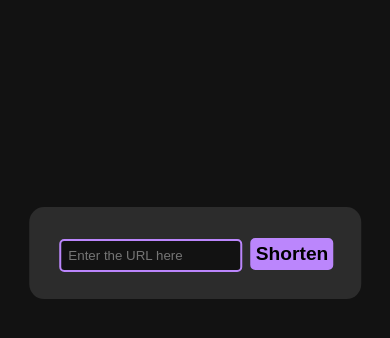
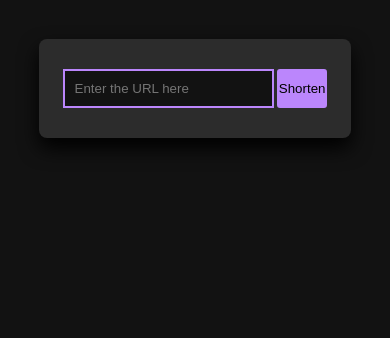
Before and after one commit to xemeds/tiny0, a Flask app: page / in a window 390 px wide. Shown: the top 338 px of the page. Run offline with Flask 2, Linux system fonts and the light colour scheme.

Commit message:
Made the home page more responsive

```diff
--- a/tiny0/static/style.css
+++ b/tiny0/static/style.css
@@ -1,30 +1,36 @@
-body {
+* {
     margin: 0;
     padding: 0;
     font-family: sans-serif;
-	background: #121212;
 }
 
-.form {
-	background: #2c2c2c;
-	border-radius: 15px;
-	padding: 7% 0;
-	position: absolute;
-	width: 85%;
-	top: 30%;
-	left: 50%;
-	transform: translate(-50%,-50%);
-	text-align: center;
+body {
+    background: #121212;
+
+}
+
+.container {
+    background-color: #2c2c2c;
+    border-radius: 8px;
+    padding: 30px 0px;
+    box-shadow: 0px 10px 20px #000000;
+    width: 80vw;
+    height: auto;
+    margin: 10% auto 0 auto;
+}
+
+.inputs {
+    display: flex;
+    justify-content: center;
 }
 
 .url {
     background: #121212;
     border: 2px solid #bb86fc;
-	border-radius: 5px;
-	padding: 2% 2%;
-	width: 50%;
-	margin-left: 2%;
     color: #ffffff;
+    width: 60%;
+    padding: 10px 10px;
+    margin-left: 3%;
 }
 
 .url:focus {
@@ -34,13 +40,10 @@ body {
 .submit {
     background: #bb86fc;
     border: 2px solid #bb86fc;
-	border-radius: 5px;
-	padding: 1% 1%;
+    border-radius: 3px;
+    color: #000000;
     display: inline-block;
-	margin: 1% 1% 0px 1%;
-	color: #000000;
-	font-weight: bold;
-	font-size: 120%;
+    margin: 0 3% 0 1%;
 }
 
 .submit:hover {
--- a/tiny0/templates/index.html
+++ b/tiny0/templates/index.html
@@ -1,9 +1,13 @@
 {% extends "layout.html" %}
 
 {% block body %}
-	<form method="POST" action="" class="form">
-		{{ form.hidden_tag() }}
-		{{ form.url(placeholder="Enter the URL here", class="url") }}
-		{{ form.submit(class="submit") }}
-	</form>
+	<div class="container">
+		<form method="POST" action="">
+			{{ form.hidden_tag() }}
+			<div class="inputs">
+				{{ form.url(placeholder="Enter the URL here", class="url") }}
+				{{ form.submit(class="submit") }}
+			</div>
+		</form>
+	</div>
 {% endblock %}
--- a/tiny0/templates/layout.html
+++ b/tiny0/templates/layout.html
@@ -2,6 +2,7 @@
 <html>
 	<head>
 		<meta charset="utf-8">
+		<meta name="viewport" content="width=device-width, initial-scale=1, shrink-to-fit=no">
 
 		<link href="/static/style.css" rel="stylesheet" type="text/css"/>
 
```
Lines whose indentation alone changed are shown as unchanged.
